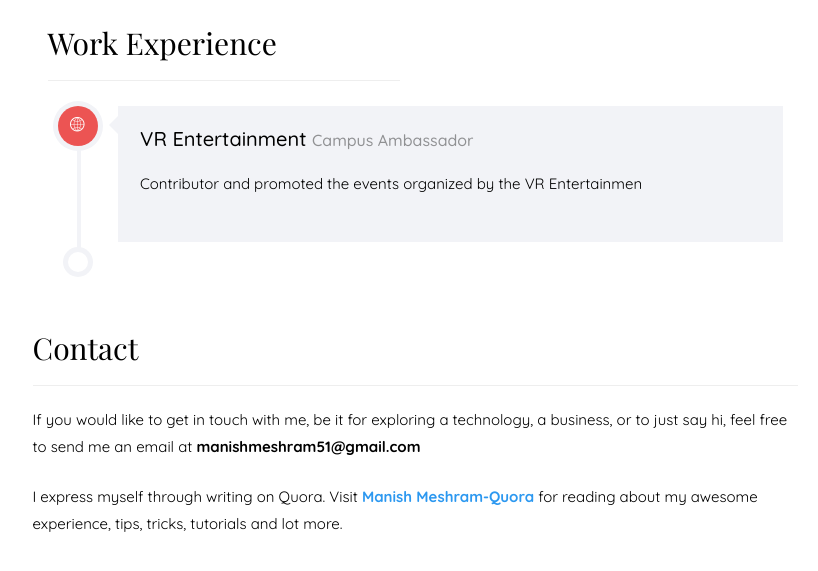
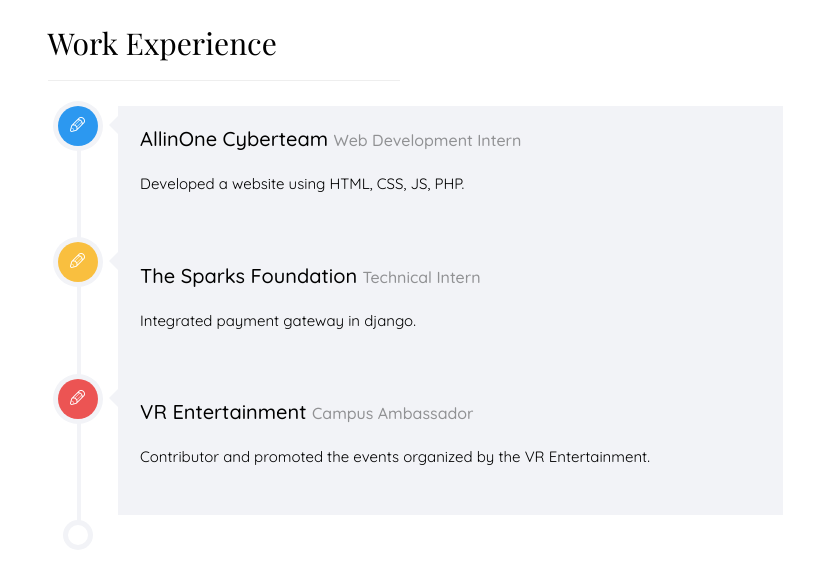
Before and after one commit to manishmeshram51/manishmeshram51.github.io, a plain HTML site: page index.html in a window 1280 px wide. Shown: the part 1128-1699 px from the top of the page, without its empty margins (375-1193 px from the left). Drawn offline with nearby package versions, Linux system fonts and the light colour scheme; files whose address does not match are found by name; a web font is replaced by a local one.

Commit message:
Update index.html

```diff
--- a/index.html
+++ b/index.html
@@ -274,12 +274,33 @@
 				    <div class="timeline-centered">
 					   <article class="timeline-entry animate-box" data-animate-effect="fadeInRight">
 					       <div class="timeline-entry-inner">
+                                <div class="timeline-icon color-1">
+					               <i class="icon-pen2"></i>
+					           </div>
+                                <div class="timeline-label">
+					               <h2><a href="#">AllinOne Cyberteam</a> <span>Web Development Intern</span></h2>
+					               <p>Developed a website using HTML, CSS, JS, PHP.</p>
+					           </div>
+					       </div>
+
+
+					   		 <div class="timeline-entry-inner">
+                                <div class="timeline-icon color-3">
+					               <i class="icon-pen2"></i>
+					           </div>
+                                <div class="timeline-label">
+					               <h2><a href="#">The Sparks Foundation</a> <span>Technical Intern</span></h2>
+					               <p>Integrated payment gateway in django.</p>
+					           </div>
+					       </div>
+
+					       <div class="timeline-entry-inner">
                                <div class="timeline-icon color-2">
-					               <i class="icon-world"></i>
+					               <i class="icon-pen2"></i>
 					           </div>
                                <div class="timeline-label">
 					               <h2><a href="#">VR Entertainment</a> <span>Campus Ambassador</span></h2>
-					               <p>Contributor and promoted the events organized by the VR Entertainmen</p>
+					               <p>Contributor and promoted the events organized by the VR Entertainment.</p>
 					           </div>
 					       </div>
 
```
